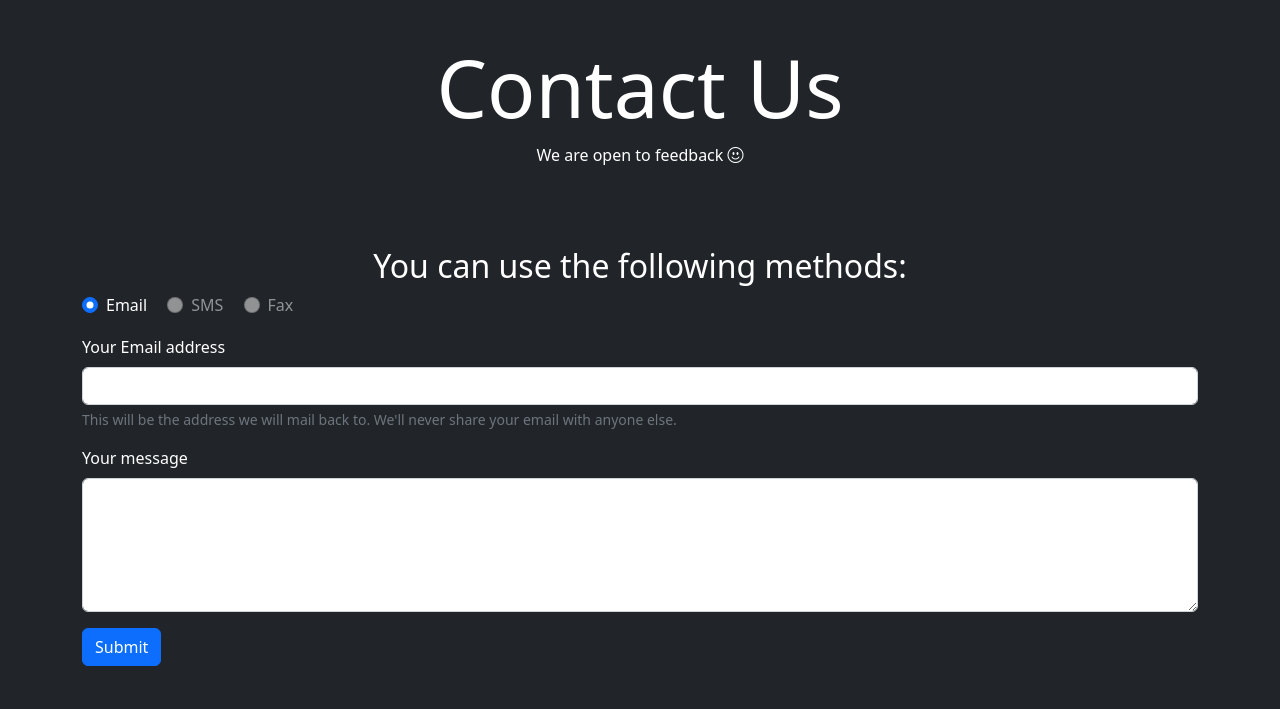
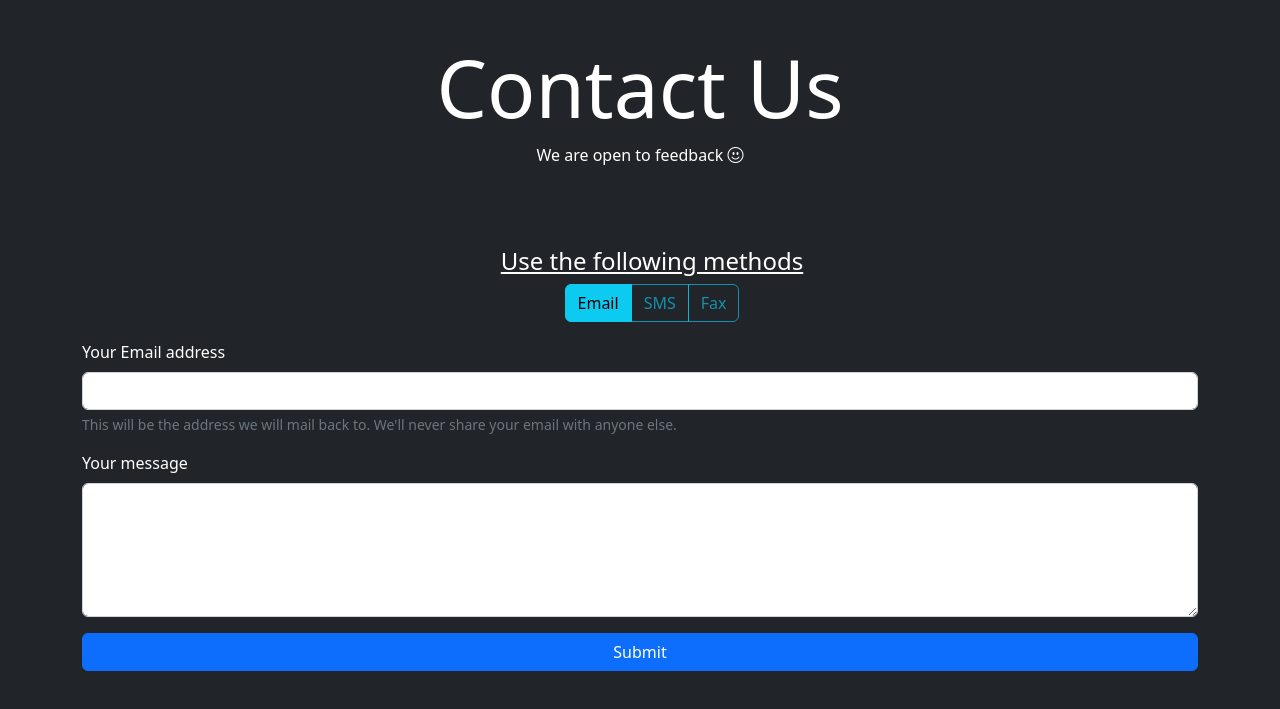
Before and after one commit to MountainGod/IOT-Project, a plain HTML site: page contact/index.html in a window 1280 px wide. Shown: the part 85-794 px from the top of the page. Drawn offline with nearby package versions, Linux system fonts and the light colour scheme.

Commit message:
improved method radio style.

```diff
--- a/contact/index.html
+++ b/contact/index.html
@@ -27,25 +27,24 @@
     </p>
 </div>
 
-<div class="container text-center">
-	<h2>You can use the following methods:</h2>
-</div>
+<form class="container d-flex flex-column" action="#" method="post">
+    <!--	Method select	-->
+    <div class="mb-3 align-self-center text-center">
+        <div class="form-check">
+            <h4 class="h4 text-decoration-underline">Use the following methods</h4>
+            <div class="btn-group align-self-center" role="group">
+                <input type="radio" class="btn-check" name="sendMethod" id="emailRadio" checked>
+                <label class="btn btn-outline-info" for="emailRadio">Email</label>
 
-<form class="container" action="#" method="post">
-	<div class="mb-3">
-		<div class="form-check form-check-inline">
-			<input class="form-check-input" type="radio" name="contact method" id="useMail" checked>
-			<label class="form-check-label" for="useMail">Email</label>
-		</div>
-		<div class="form-check form-check-inline">
-			<input class="form-check-input" tabindex="-1" type="radio" name="contact method" id="useSMS" disabled>
-			<label class="form-check-label" tabindex="-1" for="useSMS">SMS</label>
-		</div>
-		<div class="form-check form-check-inline">
-			<input class="form-check-input" tabindex="-1" type="radio" name="contact method" id="useFax" disabled>
-			<label class="form-check-label" tabindex="-1" for="useFax">Fax</label>
+                <input type="radio" class="btn-check" name="sendMethod" id="SMSRadio" disabled>
+                <label class="btn btn-outline-info" for="SMSRadio">SMS</label>
+
+                <input type="radio" class="btn-check" name="sendMethod" id="FaxRadio" disabled>
+                <label class="btn btn-outline-info" for="FaxRadio">Fax </label>
             </div>
         </div>
+    </div>
+    <!--    Email Form  -->
     <div class="mb-3">
         <label for="email" class="form-label">Your Email address</label>
         <input type="email" class="form-control" id="email" aria-describedby="emailHelp">
```
Lines whose indentation alone changed are shown as unchanged.
